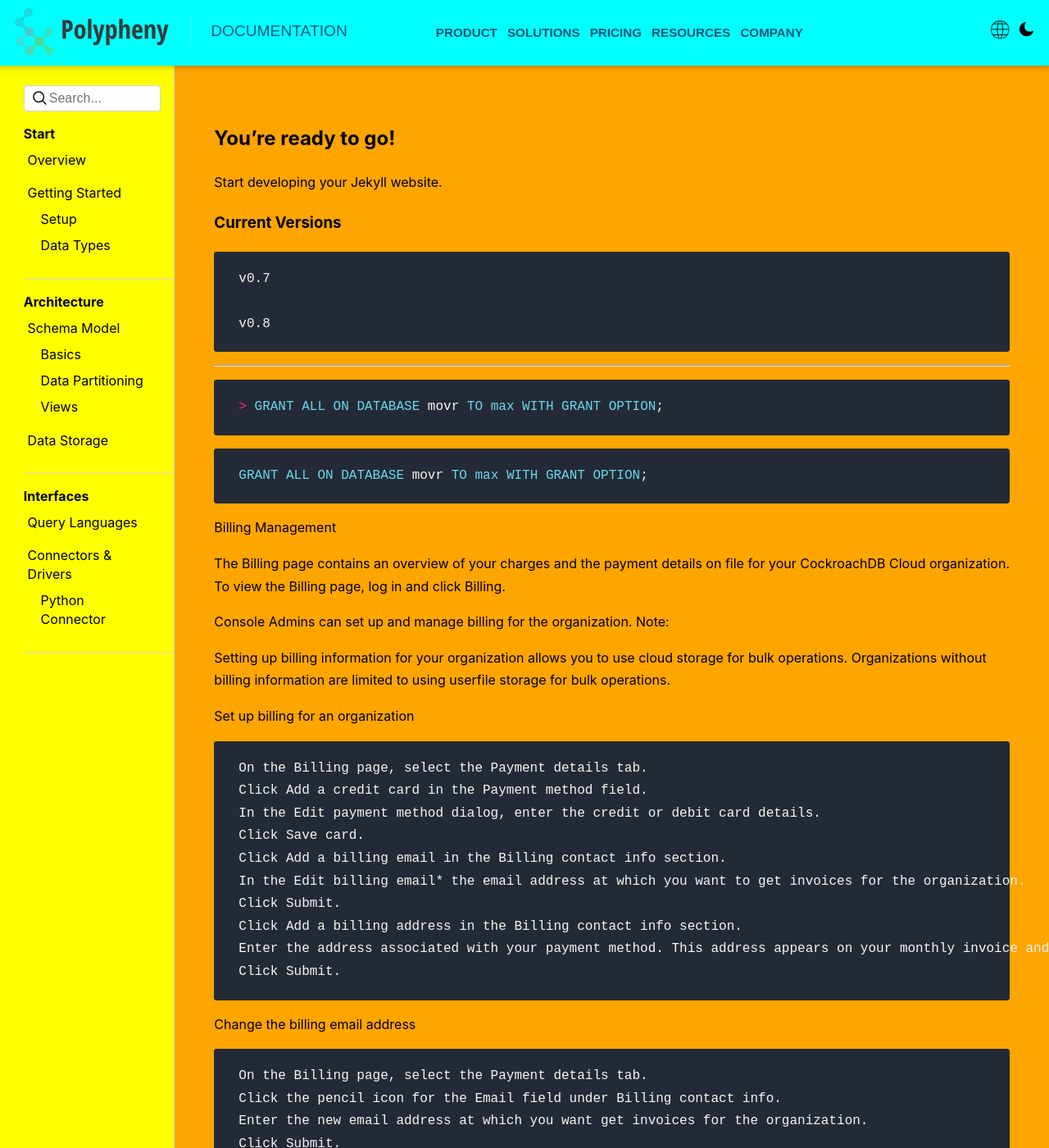
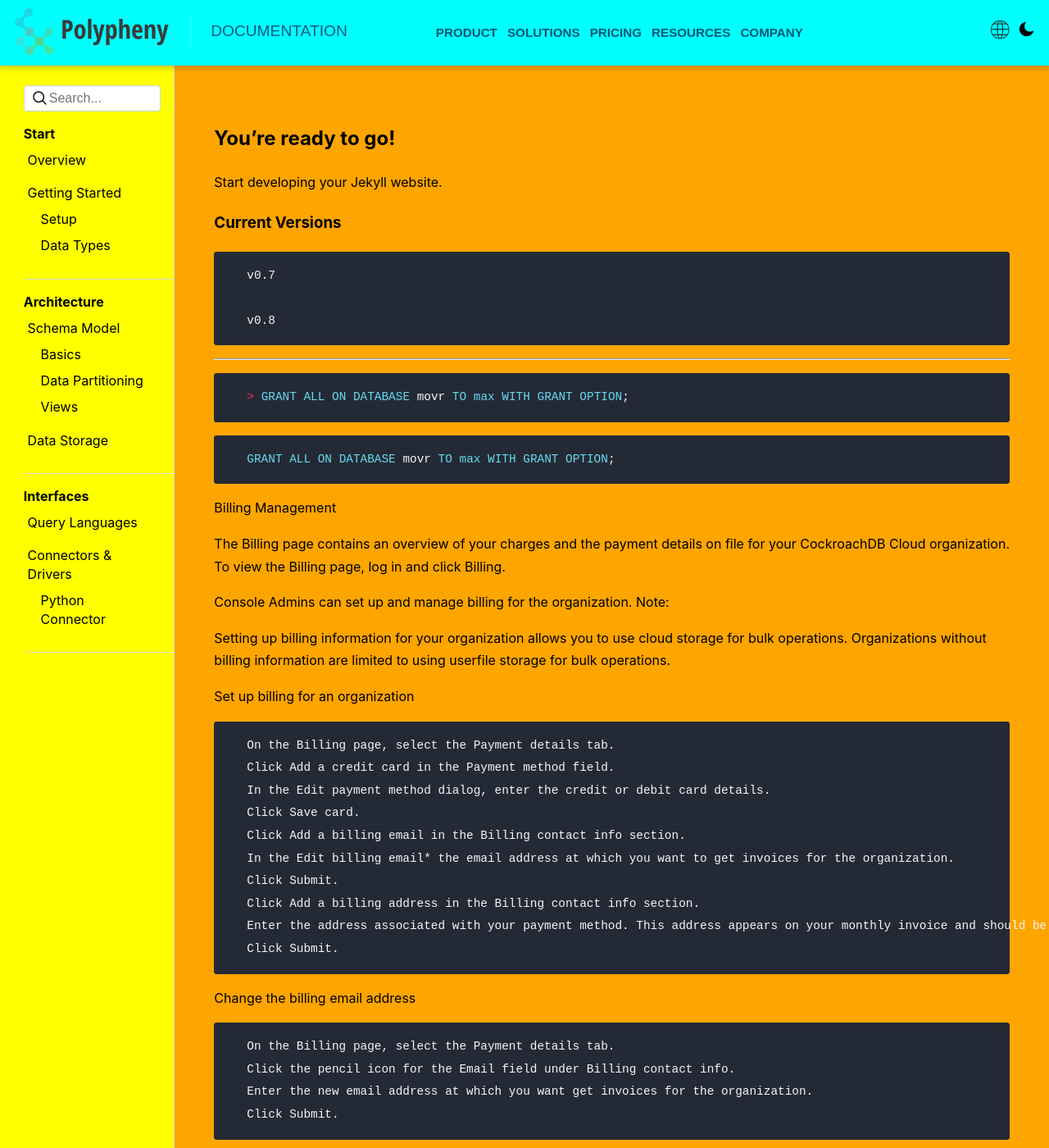
Before and after one commit to hennlo/docs, a Jekyll site: the page built from index.md, in a window 1280 px wide and 1400 px high. Shown: the whole window at 82% size. Built offline with Jekyll 4.4.1, drawn with Linux system fonts in a browser that asks for light colours.

Commit message:
update styling

```diff
--- a/_sass/syntax_highlight/monokai.scss
+++ b/_sass/syntax_highlight/monokai.scss
@@ -132,9 +132,10 @@ $background: #242a35;
 code{
   background-color: "#282C34";
   color: whitesmoke;
+  font-size: 0.9em;
 }
 pre {
   background-color: "#282C34";
   color: whitesmoke;
-  padding: 20px 30px;
+  padding: 1em 2.5em;
 }
```
